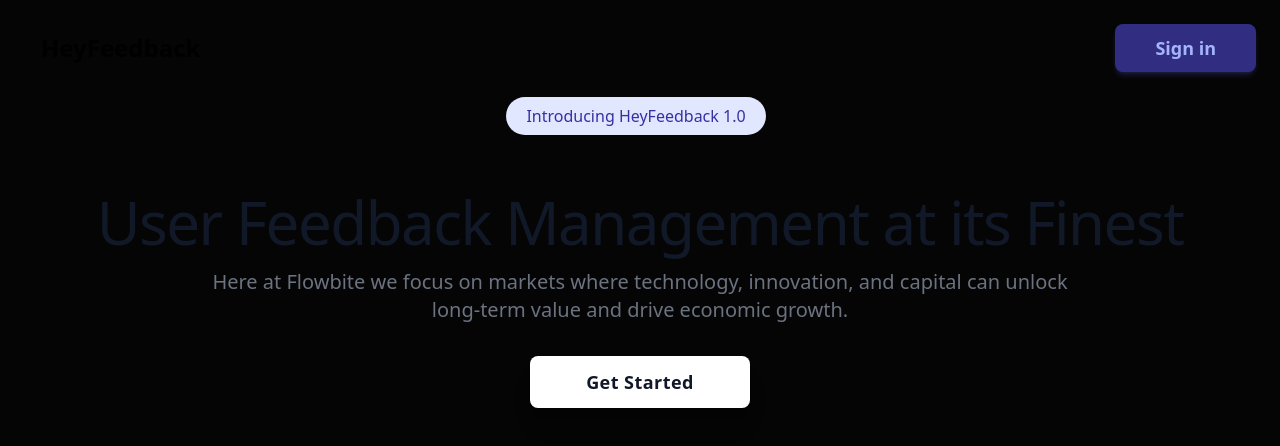
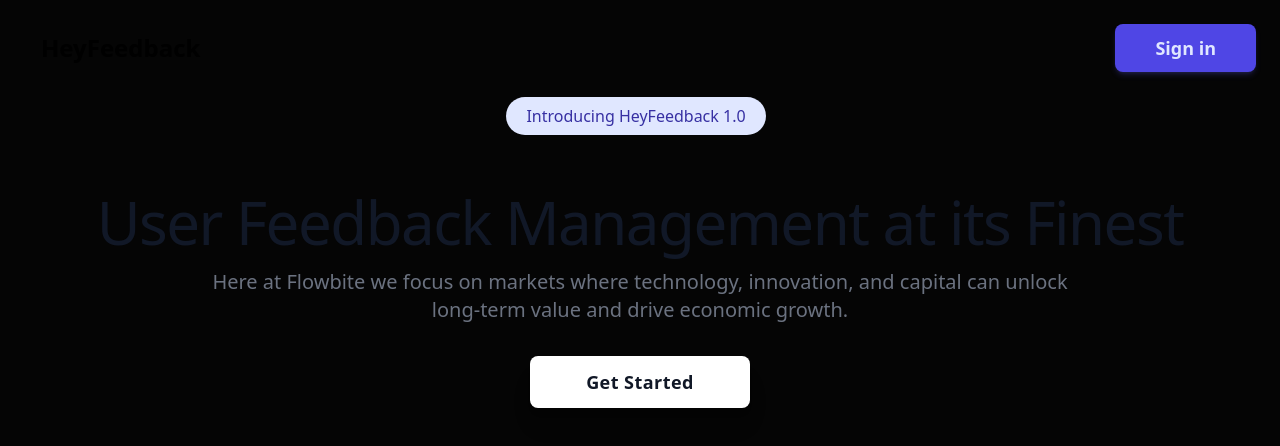
Before and after one commit to ramezj/HeyFeedback, a Next.js app: page / in a window 1280 px wide. Shown: the top 446 px of the page. Built offline with nearby package versions, Linux system fonts and the light colour scheme; no server answers.

Commit message:
new colors

```diff
--- a/src/Components/Badge.js
+++ b/src/Components/Badge.js
@@ -2,7 +2,19 @@ import React from 'react'
 
 const Badge = (props) => {
   return (
-    <span class="bg-indigo-100 text-indigo-800 text-md font-medium mr-2 px-5 py-2 rounded-full dark:bg-indigo-900 dark:text-indigo-300">{props.text}</span>
+    <span
+    class="bg-indigo-100
+    text-indigo-800
+    text-md
+    font-medium
+    mr-2
+    px-5 py-2
+    rounded-full
+    dark:bg-indigo-600
+    dark:text-indigo-100
+    ">
+    {props.text}
+    </span>
   )
 }
 
--- a/src/Components/Button.js
+++ b/src/Components/Button.js
@@ -2,7 +2,24 @@ import React from 'react'
 
 const Button = (props) => {
   return (
-    <button onClick={props.onClick} type="button" class="shadow-md shadow-indigo-500/20 text-indigo-300 bg-indigo-900 focus:outline-none font-bold rounded-lg text-lg px-10 py-2.5 text-center mr-4 mt-4">{props.title}</button>
+    <button
+    onClick={props.onClick}
+    type="button"
+    class="shadow-md
+    shadow-indigo-500/20
+    text-indigo-100
+    bg-indigo-600
+    focus:outline-none
+    font-bold
+    rounded-lg
+    text-lg
+    px-10 py-2.5
+    text-center
+    mr-4 mt-4
+    hover:bg-indigo-500
+    duration-500">
+    {props.title}
+    </button>
   )
 }
 
```
